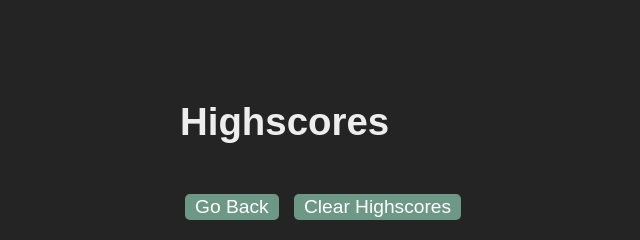
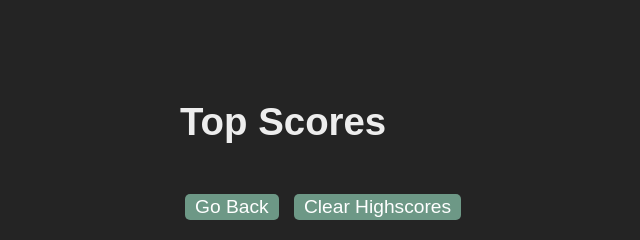
Before and after one commit to jakepears/mockOnlineQuiz, a plain HTML site: page scores.html in a window 1280 px wide. Shown: the full height of the page, 160-800 px from the left. Drawn offline with Linux system fonts and the light colour scheme.

Commit message:
updated readme

```diff
--- a/assets/js/index.js
+++ b/assets/js/index.js
@@ -129,9 +129,6 @@ const submission = (e) => {
 };
 
 submitBtn.onclick = saveScore;
-
 startBtn.onclick = quizStart;
-
 choicesEl.onclick = questionClick;
-
 initialsEl.onkeyup = submission;
--- a/scores.html
+++ b/scores.html
@@ -13,7 +13,7 @@
 
 	<body>
 		<div class="wrapper">
-			<h1>Highscores</h1>
+			<h1>Top Scores</h1>
 			<ol id="highscores"></ol>
 
 			<a href="index.html"><button>Go Back</button></a>
```
Also changed, not shown: assets/screenshots/mockQuiz.png (added), 1 other file.
